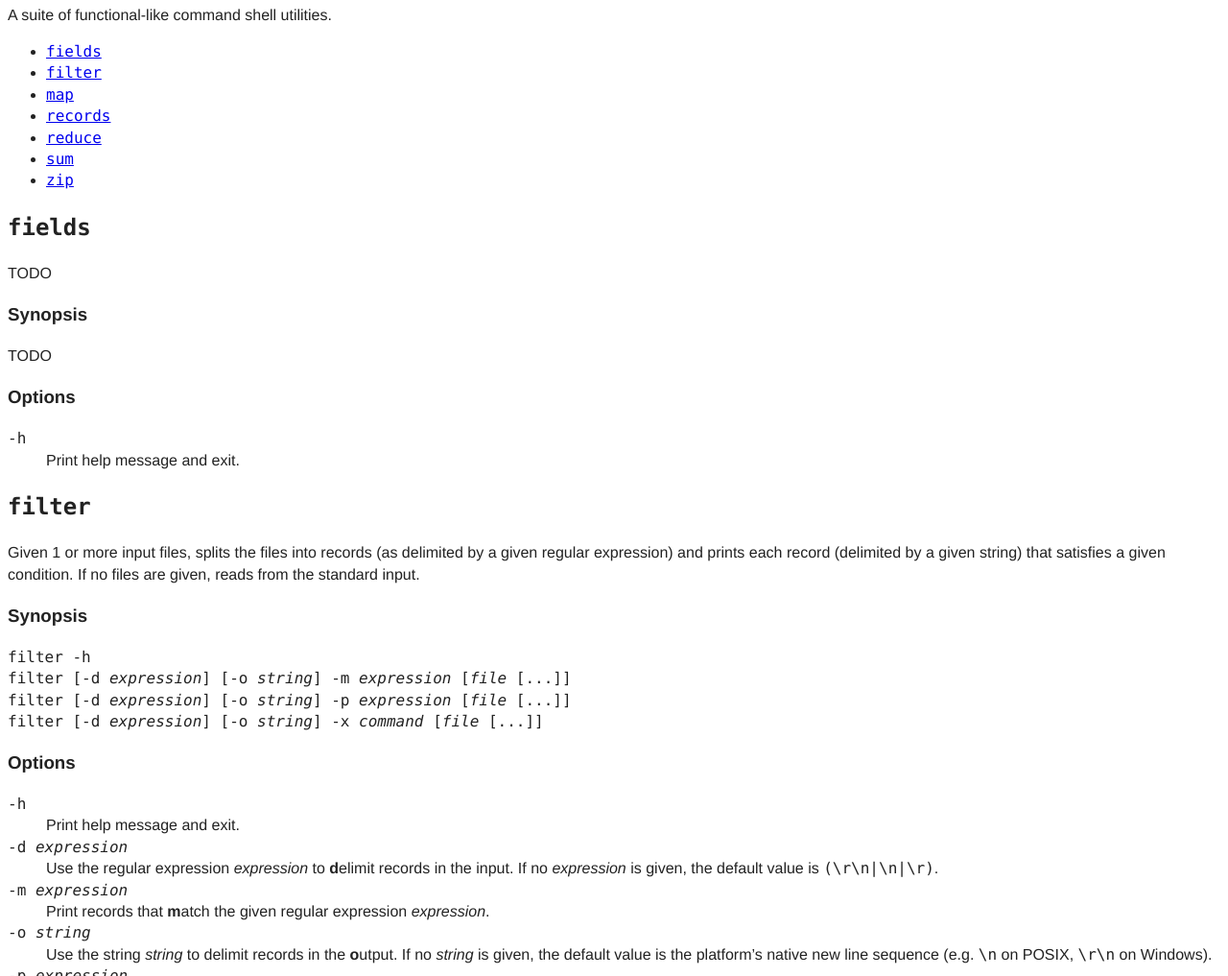
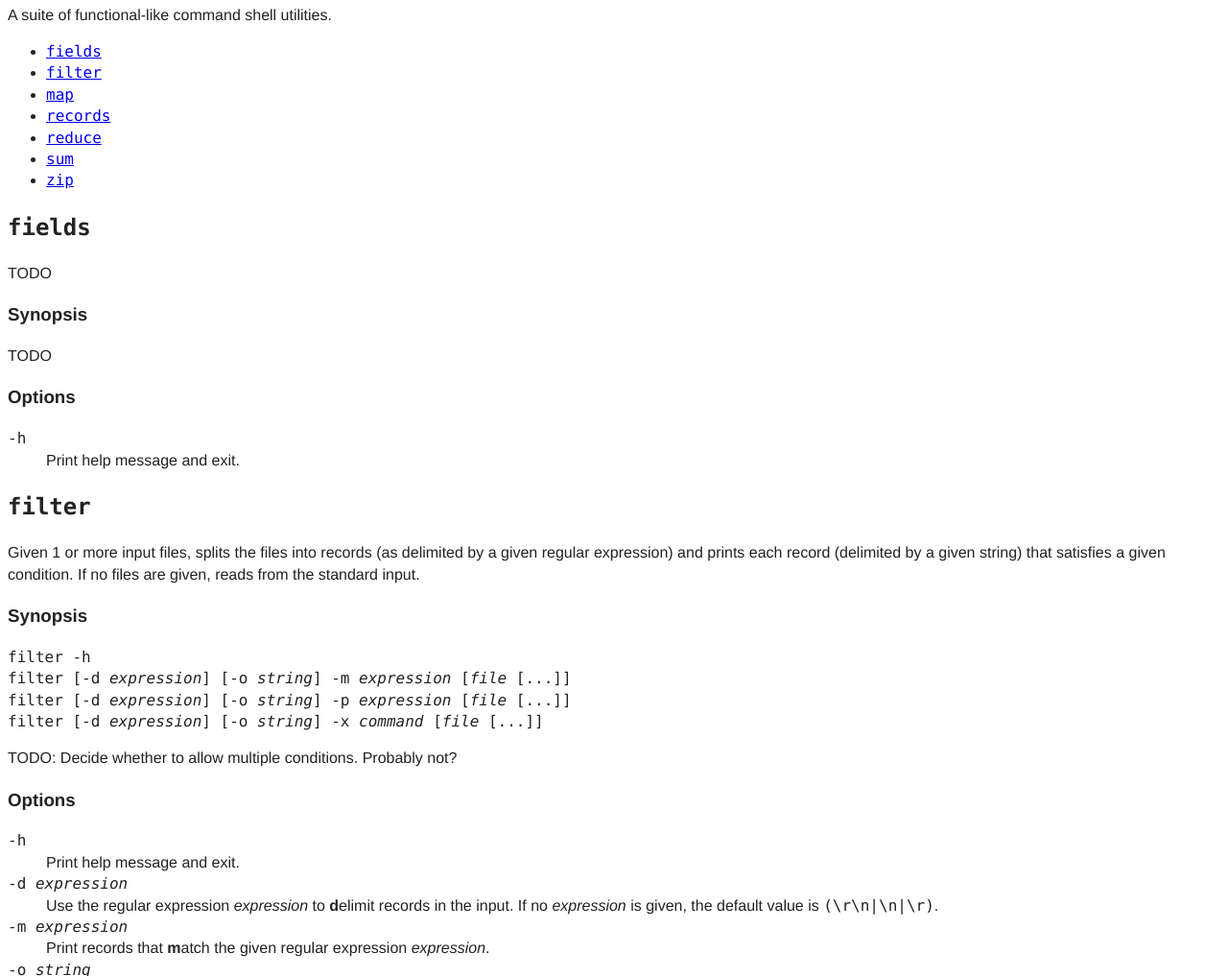
Before and after one commit to noncombatant/futils, a plain HTML site: page index.html in a window 1280 px wide. Shown: the part 83-1100 px from the top of the page at 96% size. Drawn offline with Linux system fonts and the light colour scheme.

Commit message:
TODO: A decision point for `filter`.

```diff
--- a/index.html
+++ b/index.html
@@ -53,6 +53,8 @@ filter [-d <var>expression</var>] [-o <var>string</var>] -m <var>expression</var
 filter [-d <var>expression</var>] [-o <var>string</var>] -p <var>expression</var> [<var>file</var> [...]]
 filter [-d <var>expression</var>] [-o <var>string</var>] -x <var>command</var> [<var>file</var> [...]]
 </pre>
+
+<p>TODO: Decide whether to allow multiple conditions. Probably not?</p>
 
 <h3>Options</h3>
 
```
